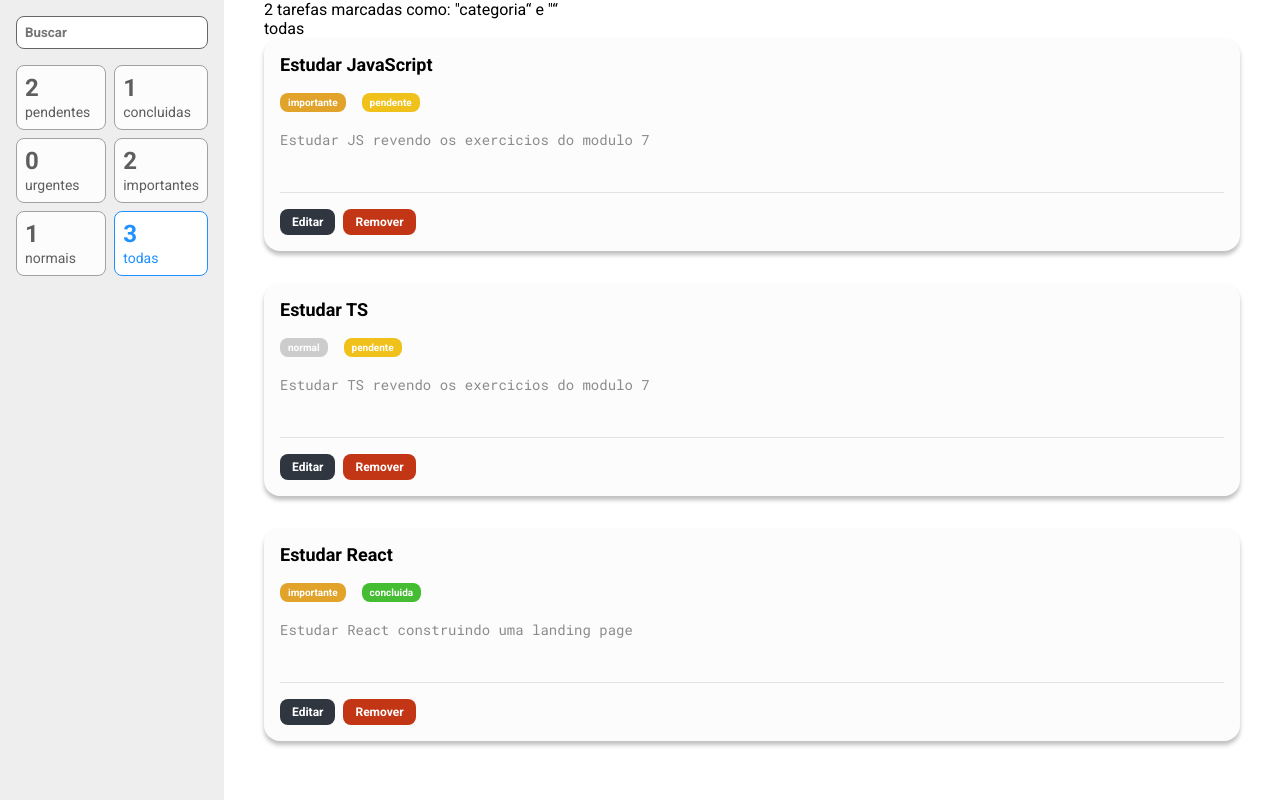
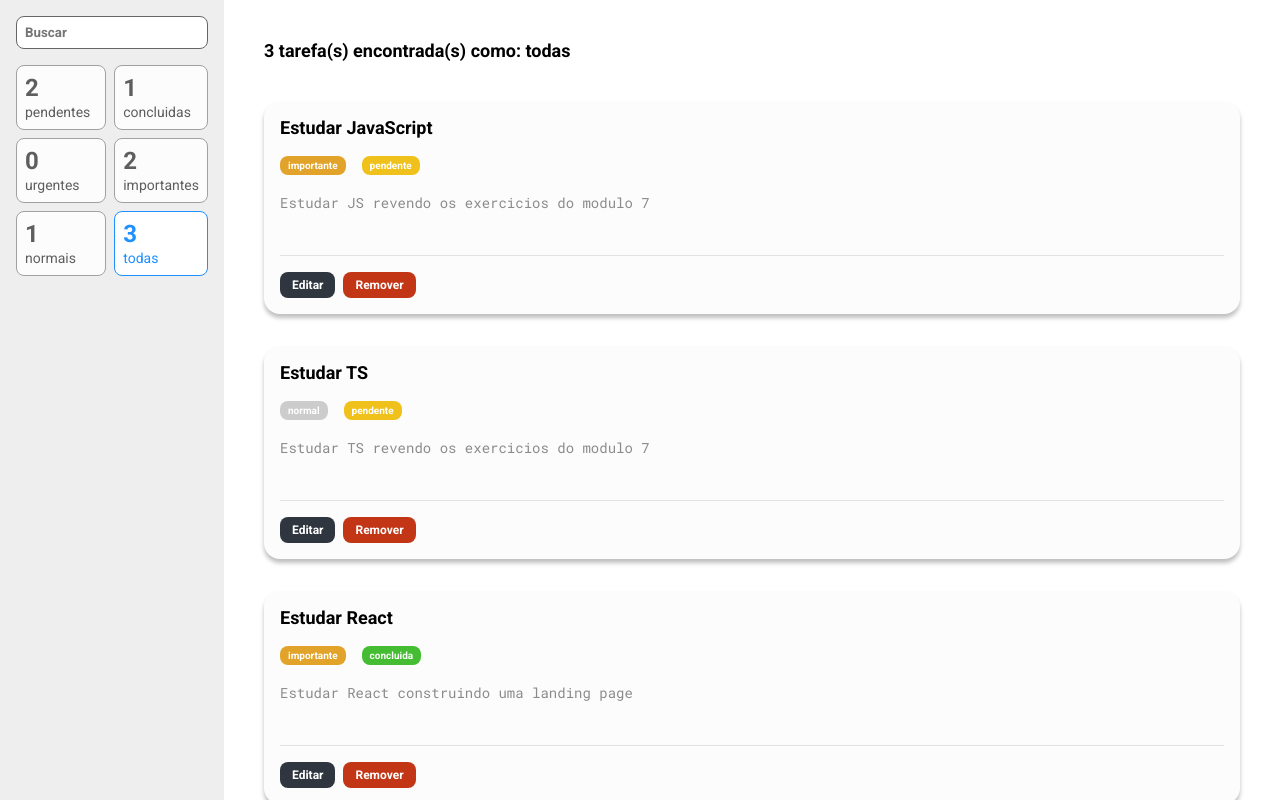
Before and after one commit to Heclypso/minhas-tarefas, a React (Create React App) app: page / in a window 1280 px wide. Built offline with nearby package versions, Linux system fonts and the light colour scheme.

Commit message:
Finalizando filtragem de tarefas

```diff
--- a/src/containers/ListaDeTarefas/index.tsx
+++ b/src/containers/ListaDeTarefas/index.tsx
@@ -1,7 +1,7 @@
 import { useSelector } from 'react-redux'
 
 import Tarefa from '../../components/Tarefa'
-import { Container } from './styles'
+import { Container, Resultado } from './styles'
 import { RootReducer } from '../../store'
 
 const ListaDeTarefas = () => {
@@ -34,18 +34,30 @@ const ListaDeTarefas = () => {
       return itens
     }
   }
+
+  const exibeResultadoFiltragem = (quantidade: number) => {
+    let mensagem = ''
+
+    const complementacao =
+      termo !== undefined && termo?.length > 0 ? `e "${termo}"` : ''
+
+    if (criterio === 'todas') {
+      mensagem = `${quantidade} tarefa(s) encontrada(s) como: todas ${complementacao}`
+    } else {
+      mensagem = `${quantidade} tarefa(s) encontrada(s) como: "${`${criterio}=${valor}`}" ${complementacao}`
+    }
+
+    return mensagem
+  }
+
+  const tarefas = filtraTarefas()
+  const mensagem = exibeResultadoFiltragem(tarefas.length)
+
   return (
     <Container>
-      <p>
-        2 tarefas marcadas como: &quot;categoria&ldquo; e &quot;{termo}&ldquo;
-      </p>
+      <Resultado>{mensagem}</Resultado>
       <ul>
-        <li>{termo}</li>
-        <li>{criterio}</li>
-        <li>{valor}</li>
-      </ul>
-      <ul>
-        {filtraTarefas().map((t) => (
+        {tarefas.map((t) => (
           <li key={t.titulo}>
             <Tarefa
               id={t.id}
--- a/src/containers/ListaDeTarefas/styles.ts
+++ b/src/containers/ListaDeTarefas/styles.ts
@@ -5,3 +5,10 @@ export const Container = styled.main`
   height: 100vh;
   overflow-y: scroll;
 `
+export const Resultado = styled.p`
+  display: block;
+  margin-top: 40px;
+  margin-bottom: 40px;
+  font-size: 18px;
+  font-weight: bold;
+`
```
